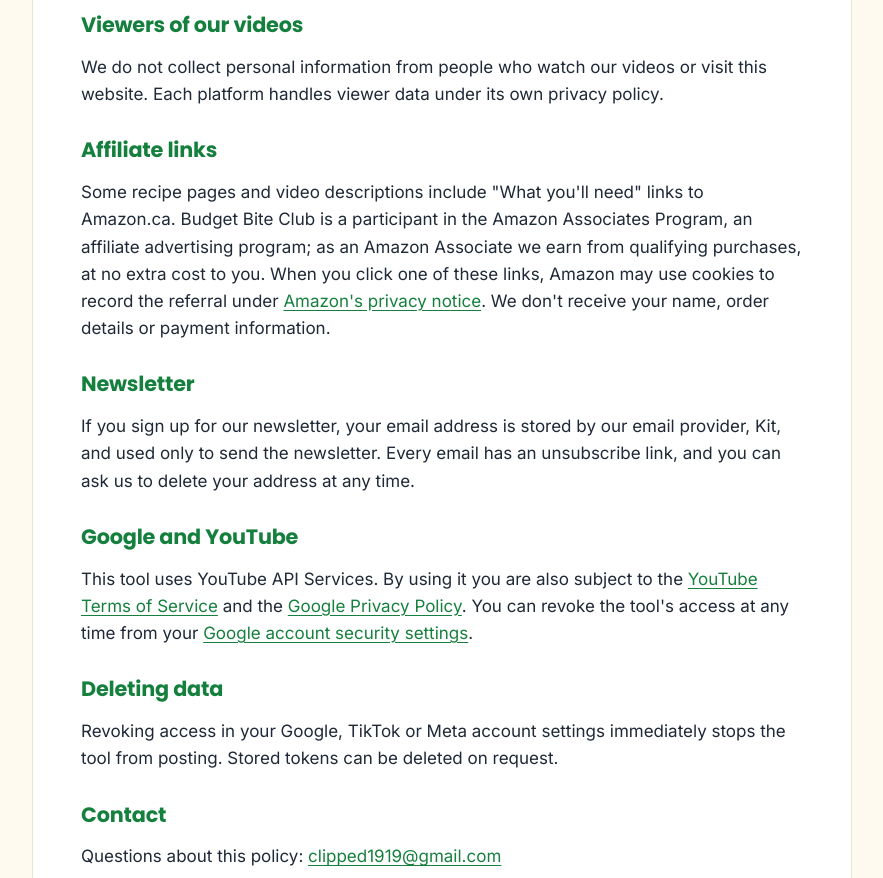
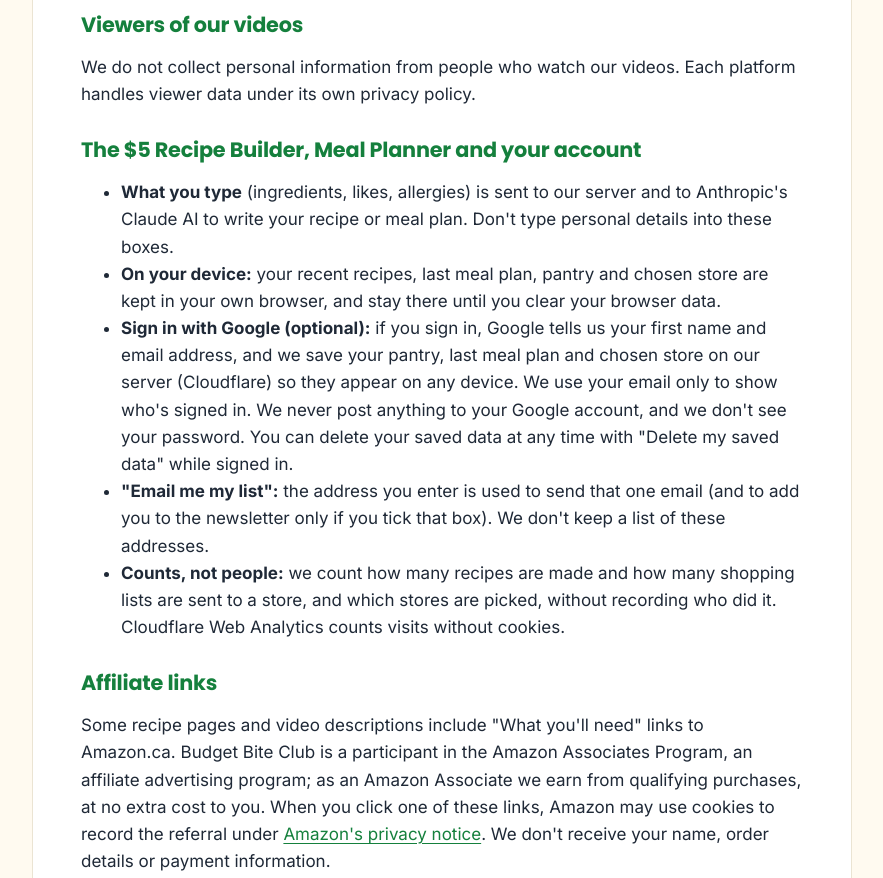
Before and after one commit to BudgetBiteClub-boop/budgetbiteclub-boop.github.io, a plain HTML site: page privacy.html in a window 1280 px wide. Shown: the part 920-1798 px from the top of the page, without its empty margins (198-1081 px from the left). Drawn offline with Linux system fonts and the light colour scheme.

Commit message:
Privacy policy: Recipe Builder, Meal Planner and sign-in; sign-in styles

```diff
--- a/privacy.html
+++ b/privacy.html
@@ -21,7 +21,7 @@
 <main class="legal">
 <div class="wrap"><div class="doc">
 <h1>Privacy Policy</h1>
-<p class="updated">Last updated: November 10, 2026</p>
+<p class="updated">Last updated: November 22, 2026</p>
 
 <p>Budget Bite Club ("we", "us") runs a small private tool, the Budget Bite Club Uploader, that
 publishes our own cooking videos to our own accounts:
@@ -51,8 +51,25 @@ solely to upload our videos. We do not sell, rent or share any data with third p
 not use it for advertising.</p>
 
 <h2>Viewers of our videos</h2>
-<p>We do not collect personal information from people who watch our videos or visit this website.
-Each platform handles viewer data under its own privacy policy.</p>
+<p>We do not collect personal information from people who watch our videos. Each platform handles viewer data under
+its own privacy policy.</p>
+
+<h2>The $5 Recipe Builder, Meal Planner and your account</h2>
+<ul>
+  <li><strong>What you type</strong> (ingredients, likes, allergies) is sent to our server and to Anthropic's Claude AI
+      to write your recipe or meal plan. Don't type personal details into these boxes.</li>
+  <li><strong>On your device:</strong> your recent recipes, last meal plan, pantry and chosen store are kept in your own
+      browser, and stay there until you clear your browser data.</li>
+  <li><strong>Sign in with Google (optional):</strong> if you sign in, Google tells us your first name and email address,
+      and we save your pantry, last meal plan and chosen store on our server (Cloudflare) so they appear on any device.
+      We use your email only to show who's signed in. We never post anything to your Google account, and we don't see
+      your password. You can delete your saved data at any time with "Delete my saved data" while signed in.</li>
+  <li><strong>"Email me my list":</strong> the address you enter is used to send that one email (and to add you to the
+      newsletter only if you tick that box). We don't keep a list of these addresses.</li>
+  <li><strong>Counts, not people:</strong> we count how many recipes are made and how many shopping lists are sent to a
+      store, and which stores are picked, without recording who did it. Cloudflare Web Analytics counts visits
+      without cookies.</li>
+</ul>
 <h2>Affiliate links</h2>
 <p>Some recipe pages and video descriptions include "What you'll need" links to Amazon.ca. Budget Bite Club is a
 participant in the Amazon Associates Program, an affiliate advertising program; as an Amazon Associate we earn from
@@ -72,7 +89,8 @@ tool's access at any time from your
 
 <h2>Deleting data</h2>
 <p>Revoking access in your Google, TikTok or Meta account settings immediately stops the tool from
-posting. Stored tokens can be deleted on request.</p>
+posting. Stored tokens can be deleted on request. If you signed in to the Recipe Builder or Meal Planner, "Delete my
+saved data" removes your account and everything saved with it, or email us and we'll delete it for you.</p>
 
 <h2>Contact</h2>
 <p>Questions about this policy: <a href="mailto:clipped1919@gmail.com">clipped1919@gmail.com</a></p>
--- a/style.css
+++ b/style.css
@@ -540,3 +540,13 @@ section { padding: 72px 0; }
 .pl-acts { display: flex; flex-wrap: wrap; gap: 8px; margin-top: 12px; }
 @media (max-width: 560px) { .pl-dinner summary { grid-template-columns: 1fr auto; } .pl-day { grid-column: 1 / -1; } }
 @media print { .pl-acts, .rb-store, #pf, .rb-top, .nl-box { display: none !important; } .pl-dinner { break-inside: avoid; } }
+
+/* Sign in with Google bar (saved pantry and plans, Nov 22) */
+.acct { display: flex; flex-wrap: wrap; align-items: center; gap: 8px 14px; margin: 18px 0 0; padding: 10px 14px; border: 1px solid var(--line); border-radius: var(--r-lg); background: #fff; font-size: .9rem; }
+.acct[hidden] { display: none; }
+.acct-who { font-weight: 600; }
+.acct-ok { color: var(--green, #16a34a); }
+.acct-ok::before { content: "\2713  "; }
+.acct-pitch { flex: 1 1 220px; }
+.acct-link { border: 0; background: none; padding: 0; font: inherit; color: inherit; text-decoration: underline; cursor: pointer; opacity: .75; }
+.acct-g { min-height: 32px; }
```
